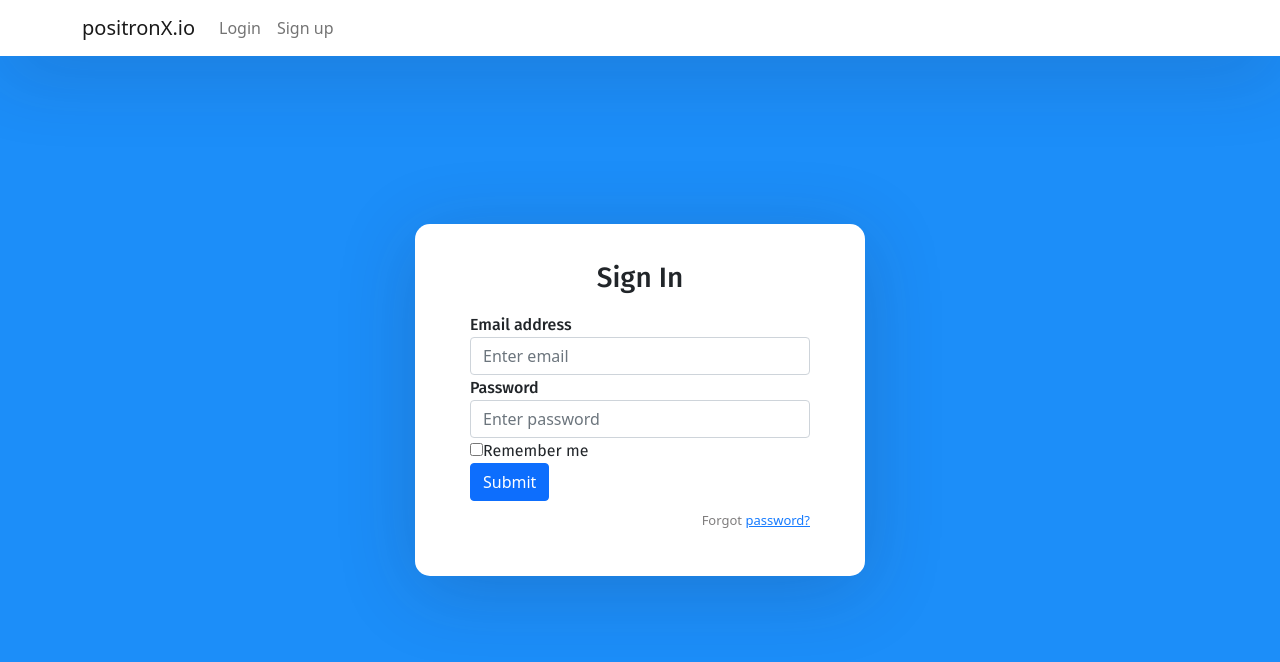
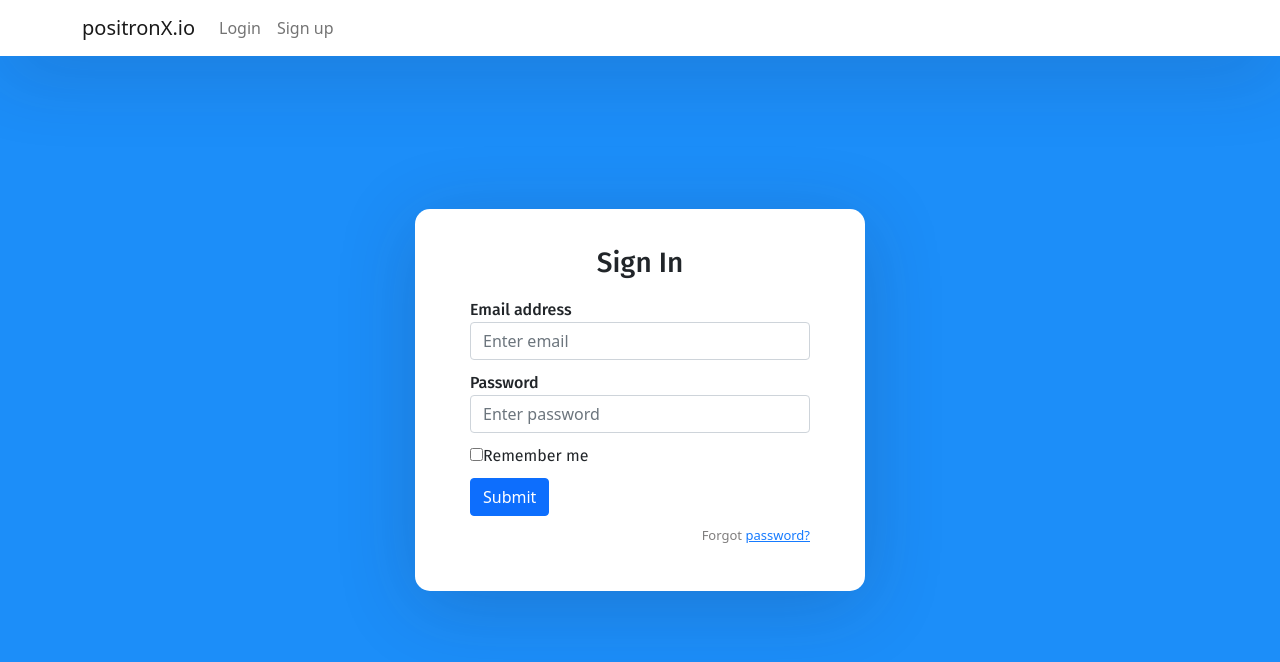
Before and after one commit to awesomecoder233/Build-React-Login-Sign-Up-UI-Template-with-Bootstrap, a React (Create React App) app: page / in a window 1280 px wide. Shown: the top 662 px of the page. Built offline with nearby package versions, Linux system fonts and the light colour scheme.

Commit message:
fix a bootstrap style

```diff
--- a/src/components/login.component.js
+++ b/src/components/login.component.js
@@ -5,7 +5,6 @@ export default class Login extends Component {
         return (
             <form>
                 <h3>Sign In</h3>
-
                 <div className="form-group">
                     <label>Email address</label>
                     <input type="email" className="form-control" placeholder="Enter email" />
--- a/src/index.css
+++ b/src/index.css
@@ -71,3 +71,6 @@ body, html, .App, #root, .auth-wrapper {
 .forgot-password a {
   color: #167bff;
 }
+.form-group {
+  margin-bottom: 10px;
+}
```
